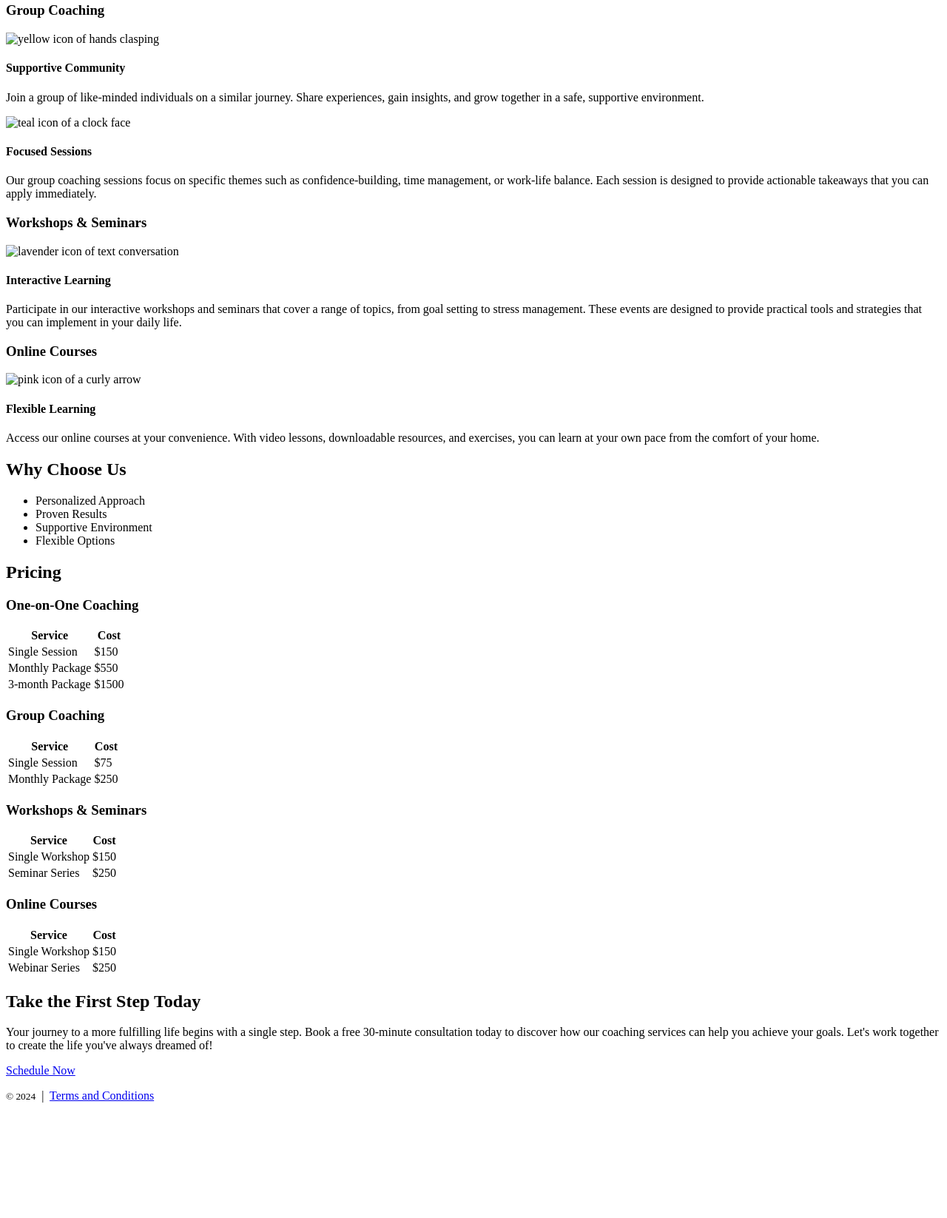
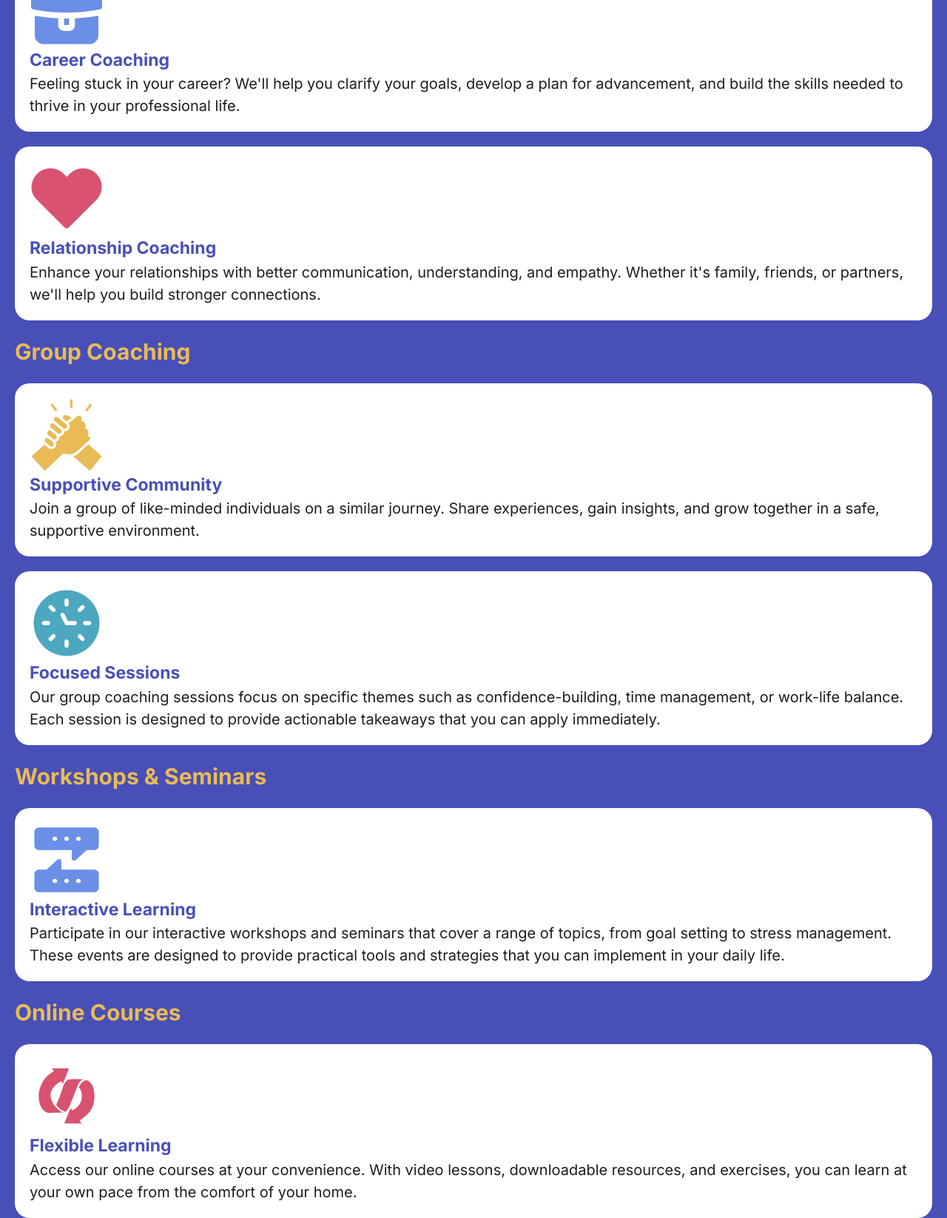
Before and after one commit to taylors14648/path-to-success, a plain HTML site: page index.html in a window 1280 px wide. Shown: the part 635-2281 px from the top of the page at 74% size. Before the commit the page ends 2133 px from the top, so only its background shows below. Drawn offline with Linux system fonts and the light colour scheme; files that its build step writes are made by us from their sources; a web font is replaced by a local one.

Commit message:
Complete Small Media CSS
May need to revisit size of h1 and display of nav buttons.

```diff
--- a/index.html
+++ b/index.html
@@ -6,15 +6,20 @@
     <meta charset="UTF-8">
     <title>Path to Success</title>
     <meta name="Author" content="Taylor Sherman,ASU">
-    <link rel="stylesheet" href="css/styles.css">
+    <link rel="stylesheet" href="styles.css">
 </head>
 <body>
 
     <header>
       <h1>Path to Success</h1>
-      <p>Unlock your full potential with personalized life coaching</p>
+      <p><i>Unlock your full potential
+        <span class="more-text"> with personalized life coaching</span></i></p>
+    </header>
 
-      <nav aria-label="Main Navigation">
+
+    <main>
+        <nav>
+        <h2>MENU</h2>
         <ul>
           <li><a href="#services">Our Services</a></li>
           <li><a href="#why-choose-us">Why Choose Us</a></li>
@@ -22,10 +27,6 @@
           <li><a href="#take-the-first-step">Take the First Step</a></li>
         </ul>
       </nav>
-    </header>
-
-
-    <main>
 
       <section id="services">
         <h2>Our Services</h2>
@@ -34,7 +35,7 @@
         <h3>One-on-One Coaching</h3>
 
         <section>
-          <img src="images/teal-face-icon.png" alt="teal icon of a smiling face">
+          <img src="images/personal-development.png" alt="teal icon of a smiling face">
           <h4>Personal Development</h4>
           <p>
             Identify and overcome obstacles holding you back from living your best life.
@@ -45,7 +46,7 @@
 
 
         <section>
-          <img src="images/lavender-briefcase-icon.png" alt="lavender icon of a briefcase">
+          <img src="images/career-coaching.png" alt="lavender icon of a briefcase">
           <h4>Career Coaching</h4>
           <p>
             Feeling stuck in your career? We'll help you clarify your goals, develop a plan for advancement,
@@ -55,7 +56,7 @@
 
 
         <section>
-          <img src="images/pink-heart-icon.png" alt="pink icon of a heart">
+          <img src="images/relationship-coaching.png" alt="pink icon of a heart">
           <h4>Relationship Coaching</h4>
           <p>
             Enhance your relationships with better communication, understanding, and empathy.
@@ -67,7 +68,7 @@
 
 
         <section>
-          <img src="images/yellow-hands-icon.png" alt="yellow icon of hands clasping">
+          <img src="images/supportive-community.png" alt="yellow icon of hands clasping">
           <h4>Supportive Community</h4>
           <p>
             Join a group of like-minded individuals on a similar journey.
@@ -76,7 +77,7 @@
         </section>
 
         <section>
-          <img src="images/teal-clock-icon.png" alt="teal icon of a clock face">
+          <img src="images/focused-session.png" alt="teal icon of a clock face">
           <h4>Focused Sessions</h4>
           <p>
             Our group coaching sessions focus on specific themes such as confidence-building,
@@ -87,7 +88,7 @@
 
         <h3>Workshops & Seminars</h3>
         <section>
-          <img src="images/lavender-text-icon.png" alt="lavender icon of text conversation">
+          <img src="images/interactive-learning.png" alt="lavender icon of text conversation">
           <h4>Interactive Learning</h4>
           <p>
             Participate in our interactive workshops and seminars that cover a range of topics,
@@ -98,7 +99,7 @@
 
         <h3>Online Courses</h3>
         <section>
-          <img src="images/pink-arrow-icon.png" alt="pink icon of a curly arrow">
+          <img src="images/flexible-learning.png" alt="pink icon of a curly arrow">
           <h4>Flexible Learning</h4>
           <p>
             Access our online courses at your convenience. With video lessons, downloadable resources,
@@ -219,8 +220,7 @@
     </main>
 
     <footer>
-      <small>&copy; 2024</small>
-      &nbsp;|&nbsp;
+      <small>Copyright 2024 </small>
       <a href="#terms-and-conditions">Terms and Conditions</a>
     </footer>
   </body>
--- a/styles.css
+++ b/styles.css
@@ -0,0 +1,289 @@
+/* -------------------- CSS BY NAME -------------------------------------- */
+/* -------------------- IMPORTED FONTS -------------------------------------- */
+@import url('https://fonts.googleapis.com/css2?family=Inter:ital,opsz,wght@0,14..32,100..900;1,14..32,100..900&family=Kavoon&display=swap');
+/*-------------------- CSS RESET --------------------------------------------------*/
+/* http://meyerweb.com/eric/tools/css/reset/
+v2.0 | 20110126
+License: none (public domain)
+*/
+html, body, div, span, applet, object, iframe,
+h1, h2, h3, h4, h5, h6, p, blockquote, pre,
+a, abbr, acronym, address, big, cite, code,
+del, dfn, em, img, ins, kbd, q, s, samp,
+small, strike, strong, sub, sup, tt, var,
+b, u, i, center,
+dl, dt, dd, ol, ul, li,
+fieldset, form, label, legend,
+table, caption, tbody, tfoot, thead, tr, th, td,
+article, aside, canvas, details, embed,
+figure, figcaption, footer, header, hgroup,
+menu, nav, output, ruby, section, summary,
+time, mark, audio, video {
+    margin: 0;
+    padding: 0;
+    border: 0;
+    font-size: 100%;
+    font: inherit;
+    vertical-align: baseline;
+}
+
+article, aside, details, figcaption, figure,
+footer, header, hgroup, menu, nav, section {
+    display: block;
+}
+body {
+    line-height: 1;
+}
+ol, ul {
+    list-style: none;
+}
+blockquote, q {
+    quotes: none;
+}
+blockquote:before, blockquote:after,
+q:before, q:after {
+    content: '';
+    content: none;
+}
+table {
+    border-collapse: collapse;
+    border-spacing: 0;
+}
+
+
+/* -------------------- ROOT VARIABLES --------------------------------------- */
+
+:root {
+    font-family: "Inter", serif;
+    font-size: 1.25em;
+    --Teal: #4CA7C0;
+    --Purple: #484FB7;
+    --Lavender: #6B8FE7;
+    --Yellow: #E9BB57;
+    --Pink:#D9526F;
+    --Dark-gray:#1E1E1E;
+    --White:#ffffff;
+}
+
+/* --------------------GLOBAL STYLES (mobile first/small) --------------------*/
+@media (min-width: 450px) {
+    body {
+    min-width: 428px;
+}
+html {
+    background-color:  var(--Purple);
+}
+html, body {
+    margin: 0;
+    padding: 0;
+    box-sizing: border-box;
+  }
+  body {
+    font-family: 'Inter', sans-serif;
+    line-height: 1.5;
+    color: var(--Dark-gray);
+  }
+
+  h1, h2 {
+    font-family: 'Kavoon';
+  }
+
+  h1 {
+    font-size: 3em;
+    color: var(--White);
+    line-height: 1.15;
+    min-width: 100%;
+  }
+
+  nav h2 {
+    display: flex;
+    position: fixed;
+    top:0px;
+    right:0px;
+    font-size: 1.5em;
+    font-family: 'Inter', sans-serif;
+    padding: 0 10px 10px 10px;
+    background-color: var(--Yellow);
+    color: var(--Dark-gray);
+    border-bottom-right-radius: 20px;
+    border-bottom-left-radius: 20px;
+    z-index: 3;
+    font-style: italic;
+    font-weight: bold;
+  }
+  nav ul {
+    display: none;
+  }
+  h2 {
+    font-size: 2em;
+    color: var(--White);
+  }
+
+  h3 {
+    font-size: 1.5em;
+    color: var(--Yellow);
+    font-weight: bold;
+  }
+
+  h4 {
+    font-size: 1.15em;
+    color: var(--Purple);
+    font-weight: bold;
+  }
+
+  h1 {
+    position: relative;
+    background-color: var(--Lavender);
+    border-bottom-right-radius: 20px;
+    border-bottom-left-radius: 20px;
+    padding-top: 1em;
+    text-align: center;
+  }
+
+  header h1 {
+    position: relative;
+    z-index: 2;
+  }
+
+  h1 + p {
+  position: relative;
+  z-index: 1;
+  background-color: var(--Pink);
+  color: var(--White);
+  margin: 0 auto;
+  padding: 10px;
+  border-bottom-left-radius: 20px;
+  border-bottom-right-radius: 20px;
+  max-width: 90%;
+  text-align: center;
+  font-style: italic;
+
+  }
+
+  .more-text {
+    display: none;
+  }
+  #services, #pricing{
+    padding: 1em;
+  }
+  #services > section {
+    background-color: var(--White);      /* White card */
+    border-radius: 20px;         /* Medium border radius */
+    padding: 1em;                /* Inner spacing for card content */
+    margin: 1em 0;
+}
+#why-choose-us {
+    background-color: var(--Pink);
+    max-width: 100%;
+    padding:1em;
+}
+
+  #why-choose-us ul {
+    display: grid;
+    grid-template-columns: repeat(2, 1fr); /* 2 columns */
+    grid-gap: 1em;                        /* spacing between items */
+    list-style: none;                     /* remove default bullets */
+    margin: 0;                            /* reset default margins */
+    padding: 0;
+  }
+  #why-choose-us ul li {
+    color: var(--Dark-gray);  /* text color so it’s readable on lighter backgrounds */
+    text-align: center;       /* center text horizontally */
+    font-weight: bold;        /* optional, for emphasis */
+    border-radius: 10px;      /* small border radius */
+    display: flex;            /* allow center alignment in both directions */
+    align-items: center;
+    justify-content: center;
+    padding: 1em;             /* space inside each box */
+  }
+  #why-choose-us ul li:nth-child(1) {
+    background-color: var(--Teal);
+  }
+  #why-choose-us ul li:nth-child(2) {
+    background-color: var(--Lavender);
+  }
+  #why-choose-us ul li:nth-child(3) {
+    background-color: var(--Yellow);
+  }
+  #why-choose-us ul li:nth-child(4) {
+    background-color: var(--White);
+  }
+  #pricing table {
+    border-collapse: collapse;
+    margin: 1em auto;
+  }
+
+  /* Table Header Cells */
+  #pricing table th {
+    background-color: var(--Yellow);
+    color: var(--Dark-gray);
+    font-weight: bold;
+    padding: 0.5em;
+  }
+
+  /* Table Body Cells */
+  #pricing table td {
+    background-color: var(--White);
+    color: var(--Dark-gray);
+    padding: 0.5em;
+    vertical-align: top;
+  }
+
+
+  #pricing table,
+  #pricing table th,
+  #pricing table td {
+    border: 2px solid var(--Yellow);
+  }
+
+  #take-the-first-step {
+    background-color: var(--Pink);
+    padding: 1em;
+  }
+
+  #take-the-first-step p {
+    color: var(--White);
+  }
+  #take-the-first-step a{
+    display: block;
+    width: 75%;
+    margin: 1em auto;
+    background-color: var(--White);
+    color: var(--Dark-gray);
+    border-radius: 20px;
+    padding: 0.75em;
+    text-align: center;
+    text-decoration: none;
+    font-weight: bold;
+    box-shadow: 4px 4px 8px rgba(0,0,0,1);
+  }
+  footer {
+    display: grid;
+    grid-template-columns: 1fr 1fr;
+    align-items: center;
+    background-color: var(--Lavender);
+    border-bottom-left-radius: 20px;
+    border-bottom-right-radius: 20px;
+    padding: 2em;
+    margin-bottom: 2em;
+  }
+
+  footer small, footer a {
+    color: var(--White);
+    font-size: small;
+    text-align: center;
+    font-weight: 500;
+  }
+
+
+}
+/*-------------------- MEDIA QUERY (medium) --------------------------------*/
+@media (min-width: 620px) {
+}
+/*-------------------- MEDIA QUERY (large) ------------------------------------*/
+@media (min-width: 950px) {
+}
+/*-------------------- MEDIA QUERY (xl) ---------------------------------------*/
+@media (min-width: 1280px) {
+
+}
```
Also changed, not shown: images/career-coaching.png (added), images/flexible-learning.png (added), images/focused-session.png (added), images/interactive-learning.png (added), images/personal-development.png (added), images/relationship-coaching.png (added), images/supportive-community.png (added).
